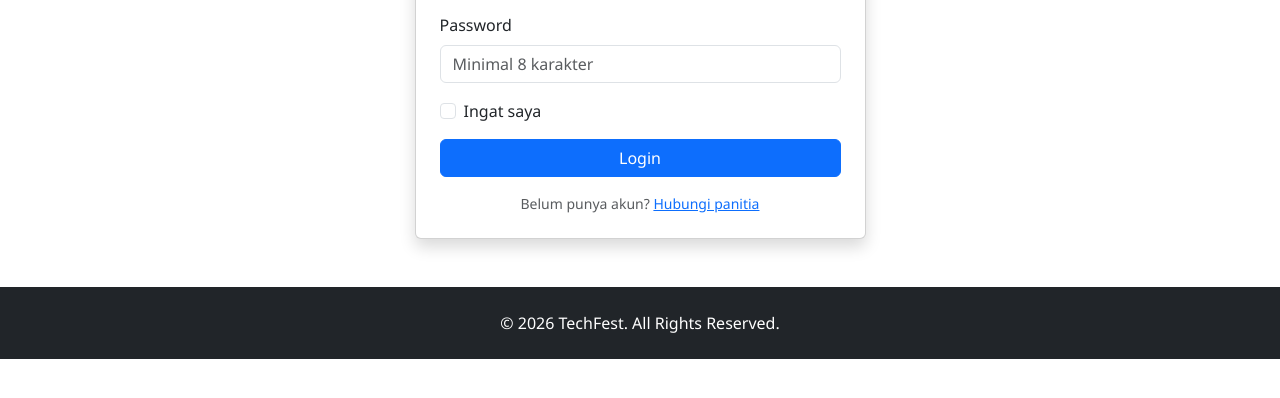
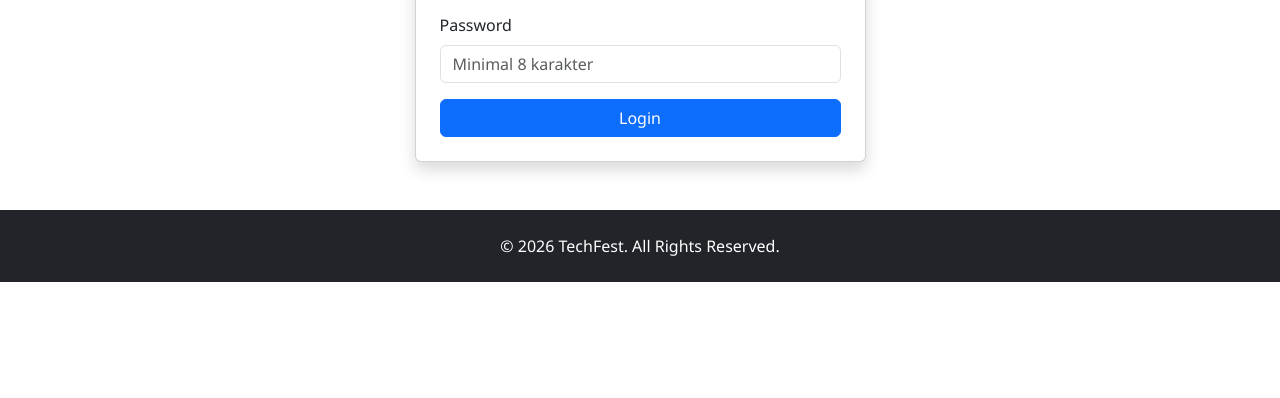
Before and after one commit to Ahmadzul-web/Ahmadzul-web.github.io, a plain HTML site: page login.html in a window 1280 px wide. Shown: the part 264-662 px from the top of the page. Drawn offline with nearby package versions, Linux system fonts and the light colour scheme; a script that the page names is missing.

```diff
--- a/js/script.js
+++ b/js/login.js
@@ -33,7 +33,7 @@
 
 // Event listener submit form
 form.addEventListener('submit', function(e) {
-  e.preventDefault(); // mencegah form diproses secara default
+  e.preventDefault();
   resetErrors();
 
   const email = emailInput.value.trim();
--- a/login.html
+++ b/login.html
@@ -9,7 +9,7 @@
 </head>
 <body>
 
-<!-- Navbar -->
+<!-- Navbar (Sama seperti sebelumnya) -->
 <nav class="navbar navbar-expand-lg navbar-dark bg-dark sticky-top">
   <div class="container">
     <a class="navbar-brand fw-bold" href="index.html">🚀 TechFest 2026</a>
@@ -27,7 +27,6 @@
   </div>
 </nav>
 
-<!-- Form Login -->
 <section class="py-5">
   <div class="container">
     <div class="row justify-content-center">
@@ -36,33 +35,31 @@
           <div class="card-body p-4">
             <h2 class="text-center fw-bold mb-4">Login Peserta</h2>
 
-            <!-- Alert untuk pesan validasi -->
+            <!-- 1. ID alertBox HARUS ada -->
             <div id="alertBox"></div>
 
+            <!-- 2. ID loginForm dan novalidate HARUS ada -->
             <form id="loginForm" novalidate>
+
               <div class="mb-3">
                 <label for="email" class="form-label">Email</label>
+                <!-- 3. ID email HARUS ada -->
                 <input type="email" class="form-control" id="email" placeholder="nama@email.com">
+                <!-- 4. ID emailError HARUS ada -->
                 <div class="invalid-feedback" id="emailError"></div>
               </div>
 
               <div class="mb-3">
                 <label for="password" class="form-label">Password</label>
+                <!-- 5. ID password HARUS ada -->
                 <input type="password" class="form-control" id="password" placeholder="Minimal 8 karakter">
+                <!-- 6. ID passwordError HARUS ada -->
                 <div class="invalid-feedback" id="passwordError"></div>
-              </div>
-
-              <div class="form-check mb-3">
-                <input class="form-check-input" type="checkbox" id="remember">
-                <label class="form-check-label" for="remember">Ingat saya</label>
               </div>
 
               <button type="submit" class="btn btn-primary w-100">Login</button>
             </form>
 
-            <p class="text-center text-muted small mt-3 mb-0">
-              Belum punya akun? <a href="about.html">Hubungi panitia</a>
-            </p>
           </div>
         </div>
       </div>
@@ -70,7 +67,6 @@
   </div>
 </section>
 
-<!-- Footer -->
 <footer class="bg-dark text-white text-center py-4">
   <div class="container">
     <p class="mb-0">&copy; 2026 TechFest. All Rights Reserved.</p>
@@ -78,6 +74,7 @@
 </footer>
 
 <script src="https://cdn.jsdelivr.net/npm/bootstrap@5.3.3/dist/js/bootstrap.bundle.min.js"></script>
+<!-- 7. Pastikan path file JS ini benar -->
 <script src="js/login.js"></script>
 </body>
 </html>
```
